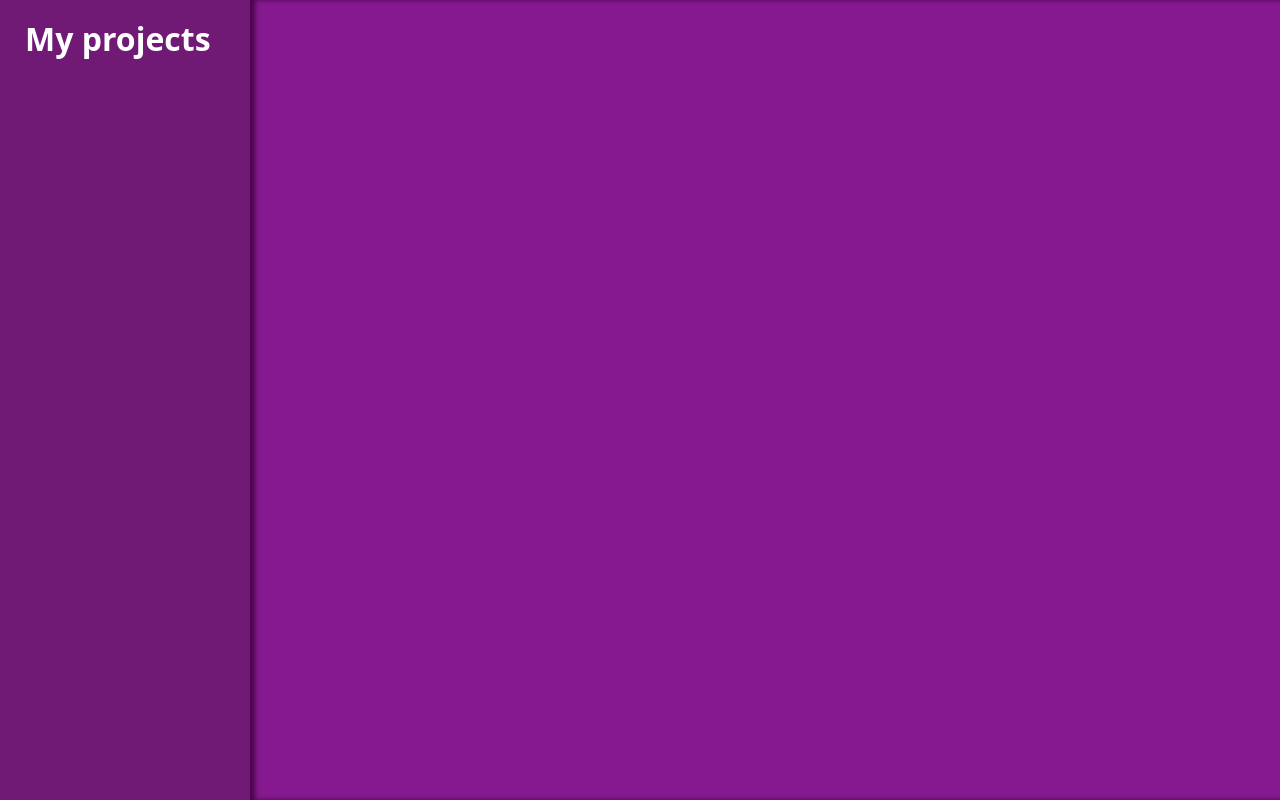
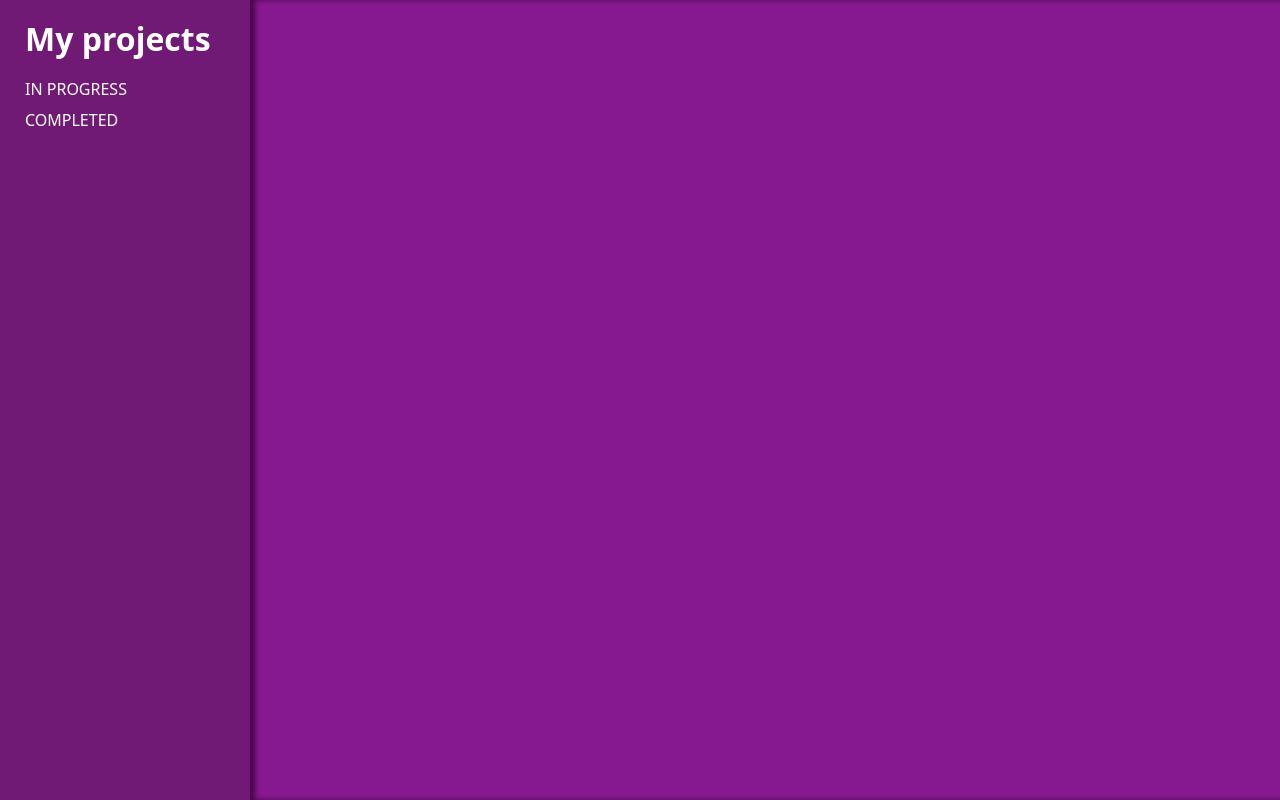
Before and after one commit to ShrikeSwallow/todo-app, a website built with webpack: page src/template.html in a window 1280 px wide. Built offline with nearby package versions, Linux system fonts and the light colour scheme.

Commit message:
Add more elements to fixed HTML

```diff
--- a/src/styles.css
+++ b/src/styles.css
@@ -5,9 +5,21 @@ main {
   display: grid;
   grid-template-columns: 250px 1fr;
 }
+h1,
+h2,
+h3,
+h4,
+h5,
+h6 {
+  color: white;
+}
 h1 {
-  color: white;
   font-size: 2rem;
+}
+h2 {
+  font-size: 1rem;
+  text-transform: uppercase;
+  font-weight: 500;
 }
 .sidebar {
   background-color: #701a75;
--- a/src/template.html
+++ b/src/template.html
@@ -7,7 +7,11 @@
   </head>
   <body>
     <main>
-      <div class="sidebar"><h1>My projects</h1></div>
+      <div class="sidebar">
+        <h1>My projects</h1>
+        <div class="in-progress"><h2>In progress</h2></div>
+        <div class="completed"><h2>Completed</h2></div>
+      </div>
       <div class="content"></div>
     </main>
   </body>
```
